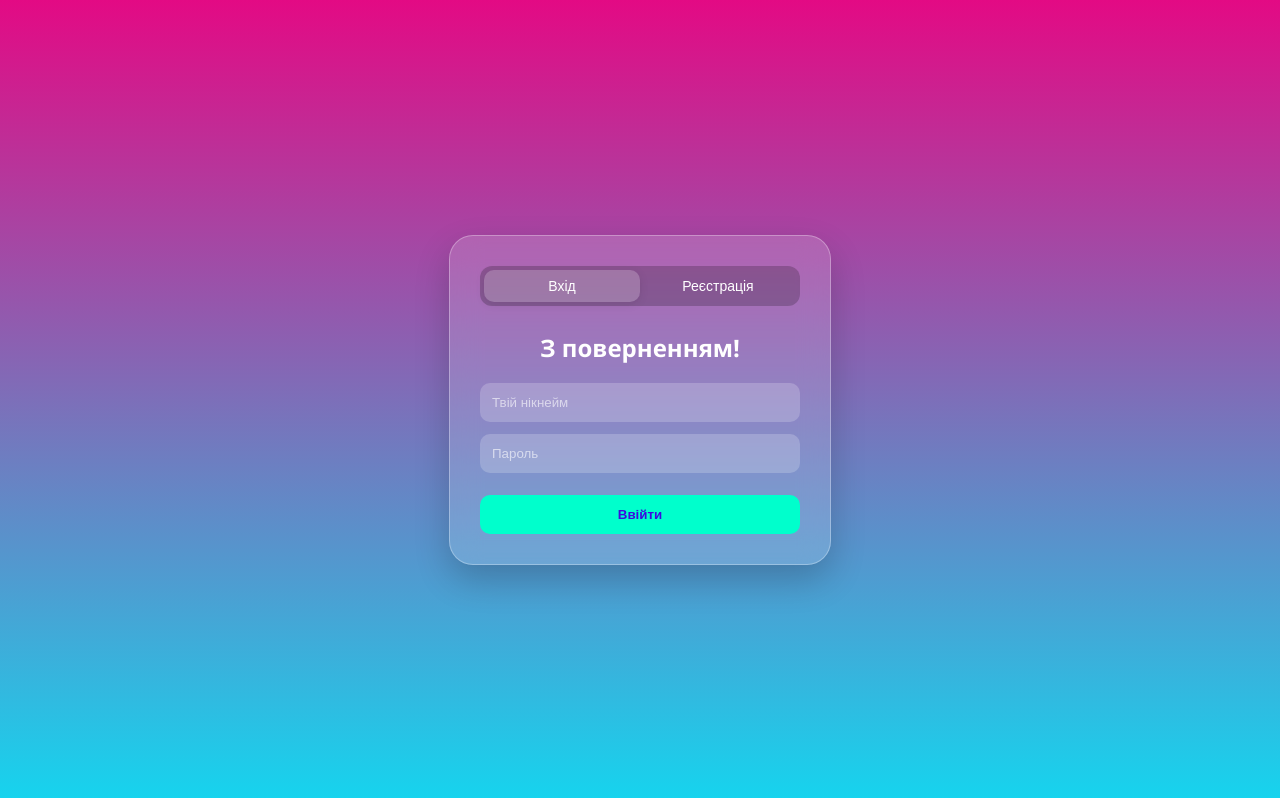
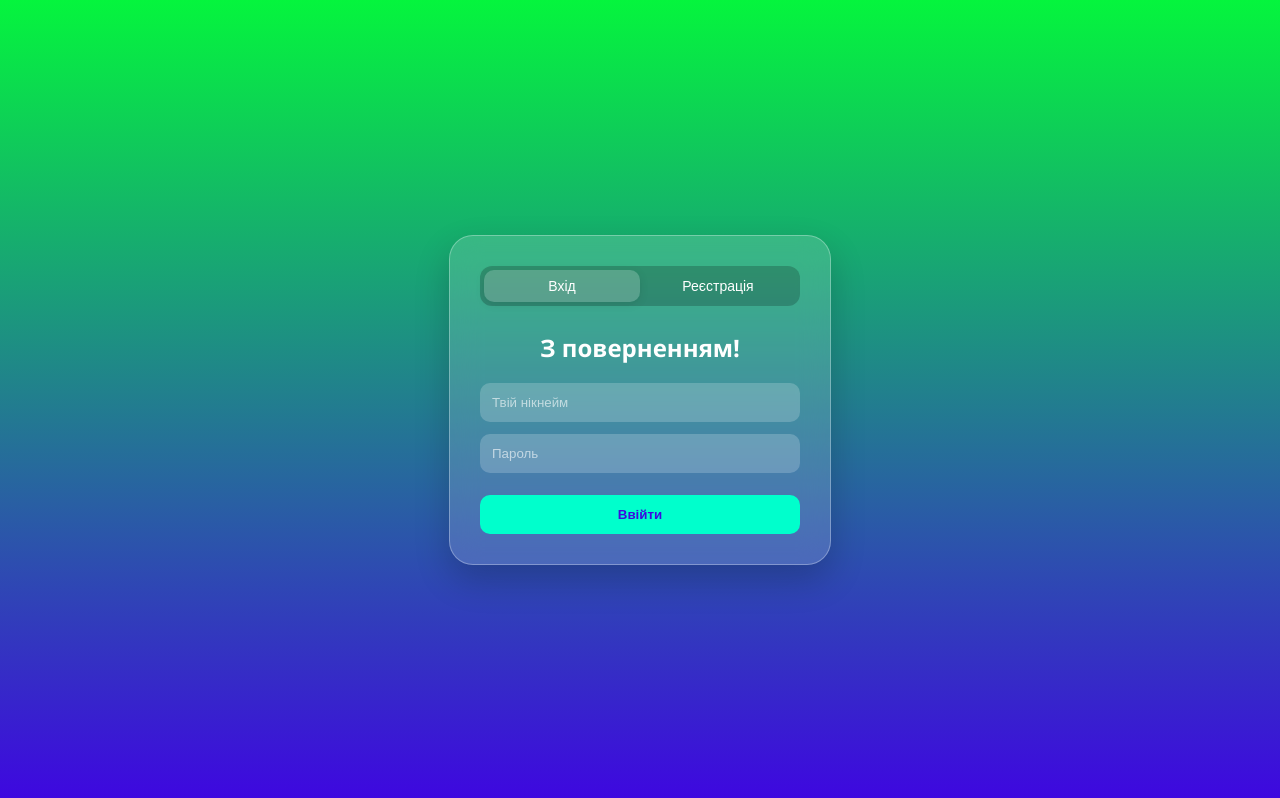
Before and after one commit to lemeshevmikolay/kalka, a website: page public/index.html in a window 1280 px wide. Drawn offline with Linux system fonts and the light colour scheme.

Commit message:
spring day

```diff
--- a/public/style.css
+++ b/public/style.css
@@ -1,6 +1,6 @@
 /* --- БАЗОВІ НАЛАШТУВАННЯ ТА ФОН --- */
 body {
-    background: linear-gradient(180deg, #e30a84 0%, #16d4ee 100%);
+    background: linear-gradient(180deg, #05f53d 0%, #3e07e0 100%);
     display: flex;
     justify-content: center;
     align-items: center;
```
